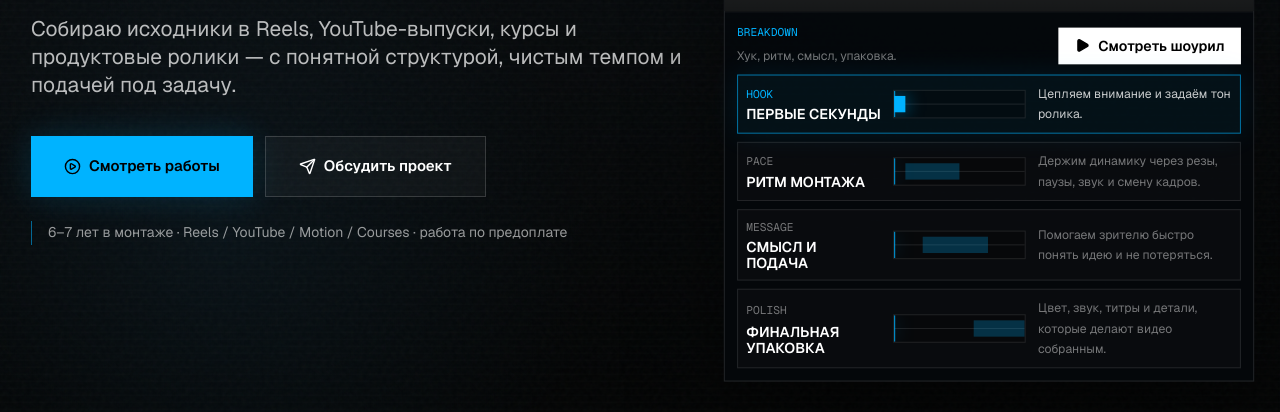
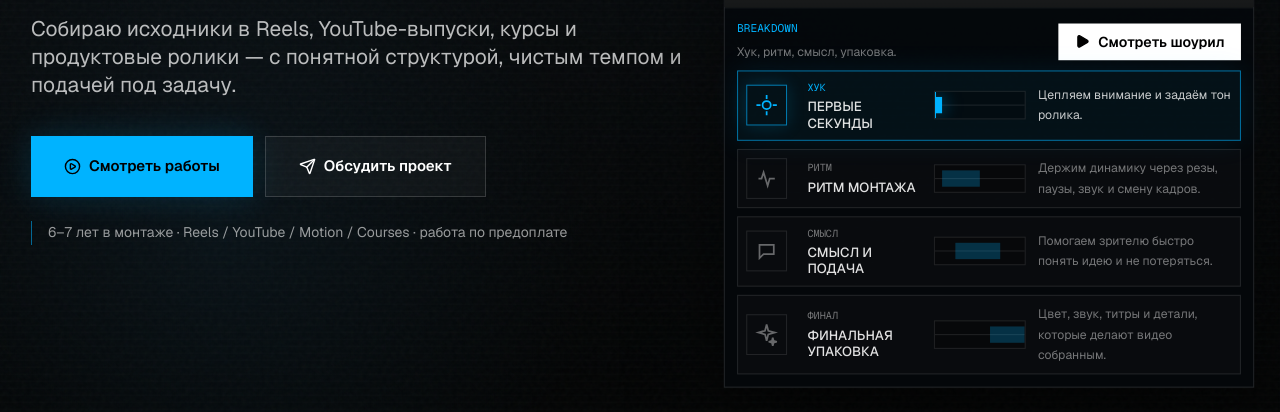
Before and after one commit to nikolskymisa-cmd/nikolsky-studio, a Next.js app: page / in a window 1280 px wide. Shown: the part 388-800 px from the top of the page. Built offline with nearby package versions, Linux system fonts and the light colour scheme; grey boxes are pictures that could not be loaded.

Commit message:
Add editable showreel breakdown tracks

```diff
--- a/src/components/content-editor.tsx
+++ b/src/components/content-editor.tsx
@@ -24,6 +24,7 @@ import {
   type LandingCopy,
 } from "@/components/studio-landing";
 import { getThumbnailUrl } from "@/lib/youtube";
+import { showreelTracks, type ShowreelTrack } from "@/lib/showreel-breakdown";
 import { workCategories, type Work } from "@/types/work";
 
 const STORAGE_KEY = "nikolsky-studio-content-v1";
@@ -52,10 +53,11 @@ type EditorContent = Partial<LandingCopy> & Record<string, unknown> & {
       vkUrl?: string;
       email?: string;
     };
+    showreelTracks?: ShowreelTrack[];
   };
 };
 
-type EditorPanel = "hero" | "section" | "video" | "page" | "versions";
+type EditorPanel = "hero" | "section" | "breakdown" | "video" | "page" | "versions";
 
 type VersionItem = {
   id: string;
@@ -260,6 +262,8 @@ export function ContentEditor() {
     setSelection(nextSelection);
     if (nextSelection.type === "work") {
       setActivePanel("video");
+    } else if (nextSelection.type === "breakdown") {
+      setActivePanel("breakdown");
     } else {
       setActivePanel(isHeroSelection(nextSelection) ? "hero" : "section");
     }
@@ -443,6 +447,14 @@ export function ContentEditor() {
                 updateContent={updateContent}
               />
             ) : null}
+            {activePanel === "breakdown" ? (
+              <BreakdownPanel
+                content={content}
+                selection={selection}
+                onSelect={selectEditorItem}
+                updateContent={updateContent}
+              />
+            ) : null}
             {activePanel === "video" ? (
               <Inspector
                 selection={selection.type === "work" ? selection : { type: "work", label: works[0]?.titleRu ?? "Видео", index: 0 }}
@@ -491,13 +503,14 @@ function PanelTabs({
   const tabs: Array<{ id: EditorPanel; label: string }> = [
     { id: "hero", label: "Главный" },
     { id: "section", label: "Блок" },
+    { id: "breakdown", label: "Разбор" },
     { id: "video", label: "Видео" },
     { id: "page", label: "Страница" },
     { id: "versions", label: "Версии" },
   ];
 
   return (
-    <div className="grid grid-cols-5 gap-1 border border-white/10 bg-black/25 p-1">
+    <div className="grid grid-cols-6 gap-1 border border-white/10 bg-black/25 p-1">
       {tabs.map((tab) => (
         <button
           key={tab.id}
@@ -754,6 +767,87 @@ function SectionPanel({
         </Panel>
       ) : null}
     </>
+  );
+}
+
+function BreakdownPanel({
+  content,
+  selection,
+  onSelect,
+  updateContent,
+}: {
+  content: EditorContent;
+  selection: EditorSelection;
+  onSelect: (selection: EditorSelection) => void;
+  updateContent: (path: EditorPath, value: unknown) => void;
+}) {
+  const tracks = content._editor?.showreelTracks?.length ? content._editor.showreelTracks : showreelTracks;
+  const selectedTrackId = selection.type === "breakdown" ? selection.trackId : tracks[0]?.id;
+  const selectedIndex = Math.max(0, tracks.findIndex((track) => track.id === selectedTrackId));
+  const selectedTrack = tracks[selectedIndex] ?? tracks[0];
+
+  const setTracks = (nextTracks: ShowreelTrack[]) => updateContent(["_editor", "showreelTracks"], nextTracks);
+  const updateTrack = (patch: Partial<ShowreelTrack>) => {
+    setTracks(tracks.map((track, index) => (index === selectedIndex ? { ...track, ...patch } : track)));
+  };
+  const updateSegment = (segmentIndex: number, patch: Partial<{ start: number; end: number }>) => {
+    updateTrack({
+      segments: selectedTrack.segments.map((segment, index) => (index === segmentIndex ? { ...segment, ...patch } : segment)),
+    });
+  };
+
+  if (!selectedTrack) return null;
+
+  return (
+    <Panel title="Разбор шоурила" subtitle={selectedTrack.title}>
+      <div className="grid grid-cols-2 gap-2">
+        {tracks.map((track) => (
+          <button
+            key={track.id}
+            type="button"
+            onClick={() => onSelect({ type: "breakdown", label: track.title, trackId: track.id })}
+            className={`border px-3 py-2 text-left text-sm ${track.id === selectedTrack.id ? "border-accent bg-accent/10 text-white" : "border-white/10 bg-black/20 text-white/58"}`}
+          >
+            <span className="block font-mono text-[10px] uppercase text-accent">{track.label}</span>
+            {track.title}
+          </button>
+        ))}
+      </div>
+
+      <Field label="Короткий label" value={selectedTrack.label} onChange={(value) => updateTrack({ label: value })} />
+      <Field label="Название" value={selectedTrack.title} onChange={(value) => updateTrack({ title: value })} />
+      <Field area label="Описание" value={selectedTrack.description} onChange={(value) => updateTrack({ description: value })} />
+
+      <div className="grid gap-2 border-t border-white/10 pt-4">
+        <div className="flex items-center justify-between">
+          <p className="font-mono text-xs uppercase text-white/42">Сегменты</p>
+          <button
+            type="button"
+            onClick={() => updateTrack({ segments: [...selectedTrack.segments, { start: 0, end: 3 }] })}
+            className="h-8 bg-accent px-2 text-xs font-semibold text-black"
+          >
+            Добавить
+          </button>
+        </div>
+        {selectedTrack.segments.map((segment, index) => (
+          <div key={index} className="grid grid-cols-[1fr_1fr_auto] gap-2">
+            <NumberField label="Start, сек" value={segment.start} onChange={(value) => updateSegment(index, { start: value })} />
+            <NumberField label="End, сек" value={segment.end} onChange={(value) => updateSegment(index, { end: value })} />
+            <button
+              type="button"
+              onClick={() => updateTrack({ segments: selectedTrack.segments.filter((_, currentIndex) => currentIndex !== index) })}
+              className="mt-6 size-10 border border-red-400/30 text-red-200"
+            >
+              ×
+            </button>
+          </div>
+        ))}
+      </div>
+
+      <p className="text-sm leading-6 text-white/48">
+        Клик по дорожке в превью выбирает её здесь и перематывает видео к началу первого сегмента.
+      </p>
+    </Panel>
   );
 }
 
@@ -1115,6 +1209,14 @@ function Inspector({
     );
   }
 
+  if (selection.type !== "text") {
+    return (
+      <Panel title="Разбор" subtitle={selection.label}>
+        <p className="text-sm leading-6 text-white/48">Настройки этой дорожки находятся во вкладке «Разбор».</p>
+      </Panel>
+    );
+  }
+
   return (
     <Panel title="Текст" subtitle={selection.label}>
       <Field area={selection.area ?? textValue.length > 80} label={selection.label} value={textValue} onChange={onTextChange} />
--- a/src/components/studio-landing.tsx
+++ b/src/components/studio-landing.tsx
@@ -114,6 +114,11 @@ export type EditorSelection =
       type: "work";
       label: string;
       index: number;
+    }
+  | {
+      type: "breakdown";
+      label: string;
+      trackId: string;
     };
 
 const CONTENT_STORAGE_KEY = "nikolsky-studio-content-v1";
@@ -406,7 +411,9 @@ const navHrefs = ["#work", "#products", "#method", "#terms", "#contact"];
 const waveformSeed = [22, 48, 30, 66, 36, 74, 26, 52, 60, 32, 78, 40, 56, 24, 70, 46];
 
 export function getEditorSelectionKey(selection: EditorSelection) {
-  return selection.type === "work" ? `work:${selection.index}` : `text:${selection.path.join(".")}`;
+  if (selection.type === "work") return `work:${selection.index}`;
+  if (selection.type === "breakdown") return `breakdown:${selection.trackId}`;
+  return `text:${selection.path.join(".")}`;
 }
 
 function VkIcon({ size = 16 }: { size?: number }) {
@@ -516,6 +523,8 @@ export function StudioLanding({
   const t = liveCopy[lang];
   const editorStyles = ((liveCopy as unknown as { _editor?: { styles?: Record<string, number | string> } })._editor?.styles ?? {});
   const editorLinks = ((liveCopy as unknown as { _editor?: { links?: Partial<typeof profile> } })._editor?.links ?? {});
+  const customBreakdownTracks = (liveCopy as unknown as { _editor?: { showreelTracks?: ShowreelTrack[] } })._editor?.showreelTracks;
+  const breakdownTracks = Array.isArray(customBreakdownTracks) && customBreakdownTracks.length ? customBreakdownTracks : showreelTracks;
   const links = { ...profile, ...editorLinks };
   const mainStyle = {
     "--accent": typeof editorStyles.accent === "string" ? editorStyles.accent : undefined,
@@ -702,14 +711,14 @@ export function StudioLanding({
             </p>
           </motion.div>
 
-          <div
-            onClickCapture={selectInEditor({ type: "work", label: "Главный шоурил", index: Math.max(0, liveWorks.findIndex((work) => work === showreel)) })}
-            className={editorClass({ type: "work", label: "Главный шоурил", index: Math.max(0, liveWorks.findIndex((work) => work === showreel)) })}
-            style={heroMediaStyle}
-          >
+          <div style={heroMediaStyle}>
             <ShowreelPlayer
               work={viewWork(showreel, lang)}
               button={t.showreelCta}
+              tracks={breakdownTracks}
+              editorMode={editorMode}
+              editorSelectionKey={editorSelectionKey}
+              onEditorSelect={onEditorSelect}
             />
           </div>
         </div>
@@ -1025,9 +1034,17 @@ function SectionHeader({ eyebrow, title, text }: { eyebrow: string; title: strin
 function ShowreelPlayer({
   work,
   button,
+  tracks,
+  editorMode = false,
+  editorSelectionKey,
+  onEditorSelect,
 }: {
   work: Work;
   button: string;
+  tracks: ShowreelTrack[];
+  editorMode?: boolean;
+  editorSelectionKey?: string;
+  onEditorSelect?: (selection: EditorSelection) => void;
 }) {
   const thumbnailUrl = getThumbnailUrl(work);
   const videoId = getYouTubeId(work.youtubeUrl);
@@ -1041,6 +1058,7 @@ function ShowreelPlayer({
   const [duration, setDuration] = useState(fallbackShowreelDuration);
   const [currentTime, setCurrentTime] = useState(0);
   const [isPlaying, setIsPlaying] = useState(false);
+  const [selectedTrackId, setSelectedTrackId] = useState(tracks[0]?.id ?? "hook");
   const timelineDuration = durationKnown ? duration : fallbackShowreelDuration;
   const progress = clampPercent((currentTime / Math.max(timelineDuration, 1)) * 100);
 
@@ -1143,8 +1161,10 @@ function ShowreelPlayer({
     }
   };
 
-  const seekToSegment = (start: number) => {
+  const seekToSegment = (track: ShowreelTrack, start: number) => {
     const wasPlaying = isPlaying;
+    setSelectedTrackId(track.id);
+    onEditorSelect?.({ type: "breakdown", label: track.title, trackId: track.id });
     pendingSeekRef.current = start;
     autoplayOnReadyRef.current = wasPlaying;
     setCurrentTime(start);
@@ -1197,13 +1217,15 @@ function ShowreelPlayer({
         </div>
 
         <div className="grid gap-2">
-          {showreelTracks.map((track) => (
+          {tracks.map((track) => (
             <BreakdownTrackRow
               key={track.id}
               track={track}
               currentTime={currentTime}
               duration={timelineDuration}
               progress={progress}
+              selected={selectedTrackId === track.id || editorSelectionKey === `breakdown:${track.id}`}
+              editorMode={editorMode}
               onSeek={seekToSegment}
             />
           ))}
@@ -1218,42 +1240,60 @@ function BreakdownTrackRow({
   currentTime,
   duration,
   progress,
+  selected,
+  editorMode,
   onSeek,
 }: {
   track: ShowreelTrack;
   currentTime: number;
   duration: number;
   progress: number;
-  onSeek: (seconds: number) => void;
+  selected: boolean;
+  editorMode: boolean;
+  onSeek: (track: ShowreelTrack, seconds: number) => void;
 }) {
-  const active = track.segments.some((segment) => currentTime >= segment.start && currentTime <= segment.end);
+  const inSegment = track.segments.some((segment) => currentTime >= segment.start && currentTime <= segment.end);
+  const active = selected;
 
   return (
     <div
-      className={`grid gap-2 border p-2 transition sm:grid-cols-[132px_minmax(0,1fr)_190px] sm:items-center sm:gap-3 ${
+      className={`grid gap-2 border p-2 transition sm:grid-cols-[48px_112px_minmax(0,1fr)_190px] sm:items-center sm:gap-3 ${
         active
           ? "border-accent/60 bg-accent/[0.055] shadow-[0_0_28px_rgba(0,183,255,0.1)]"
           : "border-white/10 bg-white/[0.018]"
       }`}
     >
-      <button type="button" onClick={() => onSeek(track.segments[0]?.start ?? 0)} className="text-left">
-        <span className={`block font-mono text-[11px] uppercase ${active ? "text-accent" : "text-white/44"}`}>{track.label}</span>
-        <span className="mt-1 block text-xs font-semibold uppercase leading-4 text-white sm:text-sm">{track.title}</span>
+      <button
+        type="button"
+        onClick={() => onSeek(track, track.segments[0]?.start ?? 0)}
+        className={`grid size-10 place-items-center border transition ${
+          active ? "border-accent/65 text-accent shadow-[0_0_18px_rgba(0,183,255,0.18)]" : "border-white/10 text-white/38 hover:border-accent/45 hover:text-accent"
+        }`}
+        aria-label={`Перейти к ${track.title}`}
+      >
+        <BreakdownIcon icon={track.icon} />
+      </button>
+
+      <button type="button" onClick={() => onSeek(track, track.segments[0]?.start ?? 0)} className="text-left">
+        <span className={`block font-mono text-[10px] uppercase ${active ? "text-accent" : "text-white/44"}`}>{track.label}</span>
+        <span className="mt-1 block text-xs font-medium uppercase leading-4 text-white/88 sm:text-[13px]">{track.title}</span>
       </button>
 
       <div className="relative h-7 overflow-hidden border border-white/10 bg-black/28">
         <span className="absolute inset-x-0 top-1/2 h-px -translate-y-1/2 bg-white/10" />
-        <span className="absolute bottom-0 top-0 z-20 w-px bg-accent shadow-[0_0_16px_rgba(0,183,255,0.75)] transition-[left] duration-200 ease-linear" style={{ left: `${progress}%` }} />
+        {selected ? (
+          <span className="absolute bottom-0 top-0 z-20 w-px bg-accent shadow-[0_0_16px_rgba(0,183,255,0.75)] transition-[left] duration-200 ease-linear" style={{ left: `${progress}%` }} />
+        ) : null}
         {track.segments.map((segment, index) => {
           const left = clampPercent((segment.start / duration) * 100);
           const width = clampPercent(((segment.end - segment.start) / duration) * 100);
-          const segmentActive = currentTime >= segment.start && currentTime <= segment.end;
+          const segmentActive = selected || (!selected && inSegment);
           return (
             <button
               key={`${track.id}-${index}`}
               type="button"
               title={`Перейти к ${track.label}`}
-              onClick={() => onSeek(segment.start)}
+              onClick={() => onSeek(track, segment.start)}
               className={`absolute top-1/2 h-4 -translate-y-1/2 transition ${
                 segmentActive ? "bg-accent shadow-[0_0_18px_rgba(0,183,255,0.55)]" : "bg-accent/24 hover:bg-accent/58"
               }`}
@@ -1265,6 +1305,40 @@ function BreakdownTrackRow({
 
       <p className={`text-xs leading-5 ${active ? "text-white/78" : "text-white/44"}`}>{track.description}</p>
     </div>
+  );
+}
+
+function BreakdownIcon({ icon }: { icon: ShowreelTrack["icon"] }) {
+  if (icon === "target") {
+    return (
+      <svg viewBox="0 0 24 24" className="size-6" fill="none" stroke="currentColor" strokeWidth="1.7">
+        <circle cx="12" cy="12" r="4" />
+        <path d="M12 2v4M12 18v4M2 12h4M18 12h4" />
+      </svg>
+    );
+  }
+
+  if (icon === "pulse") {
+    return (
+      <svg viewBox="0 0 24 24" className="size-6" fill="none" stroke="currentColor" strokeWidth="1.7">
+        <path d="M4 12h3l2-6 4 13 2-7h5" />
+      </svg>
+    );
+  }
+
+  if (icon === "message") {
+    return (
+      <svg viewBox="0 0 24 24" className="size-6" fill="none" stroke="currentColor" strokeWidth="1.7">
+        <path d="M5 6h14v9H9l-4 4V6Z" />
+      </svg>
+    );
+  }
+
+  return (
+    <svg viewBox="0 0 24 24" className="size-6" fill="none" stroke="currentColor" strokeWidth="1.7">
+      <path d="M12 2l1.6 6.2L20 10l-6.4 1.8L12 18l-1.6-6.2L4 10l6.4-1.8L12 2Z" />
+      <path d="M18 15l.8 3.2L22 19l-3.2.8L18 23l-.8-3.2L14 19l3.2-.8L18 15Z" />
+    </svg>
   );
 }
 
--- a/src/lib/showreel-breakdown.ts
+++ b/src/lib/showreel-breakdown.ts
@@ -6,6 +6,7 @@ export type ShowreelSegment = {
 export type ShowreelTrack = {
   id: string;
   label: string;
+  icon: "target" | "pulse" | "message" | "spark";
   title: string;
   description: string;
   segments: ShowreelSegment[];
@@ -16,28 +17,32 @@ export const fallbackShowreelDuration = 36;
 export const showreelTracks: ShowreelTrack[] = [
   {
     id: "hook",
-    label: "HOOK",
+    label: "ХУК",
+    icon: "target",
     title: "Первые секунды",
     description: "Цепляем внимание и задаём тон ролика.",
     segments: [{ start: 0, end: 3 }],
   },
   {
     id: "pace",
-    label: "PACE",
+    label: "РИТМ",
+    icon: "pulse",
     title: "Ритм монтажа",
     description: "Держим динамику через резы, паузы, звук и смену кадров.",
     segments: [{ start: 3, end: 18 }],
   },
   {
     id: "message",
-    label: "MESSAGE",
+    label: "СМЫСЛ",
+    icon: "message",
     title: "Смысл и подача",
     description: "Помогаем зрителю быстро понять идею и не потеряться.",
     segments: [{ start: 8, end: 26 }],
   },
   {
     id: "polish",
-    label: "POLISH",
+    label: "ФИНАЛ",
+    icon: "spark",
     title: "Финальная упаковка",
     description: "Цвет, звук, титры и детали, которые делают видео собранным.",
     segments: [{ start: 22, end: 36 }],
```
